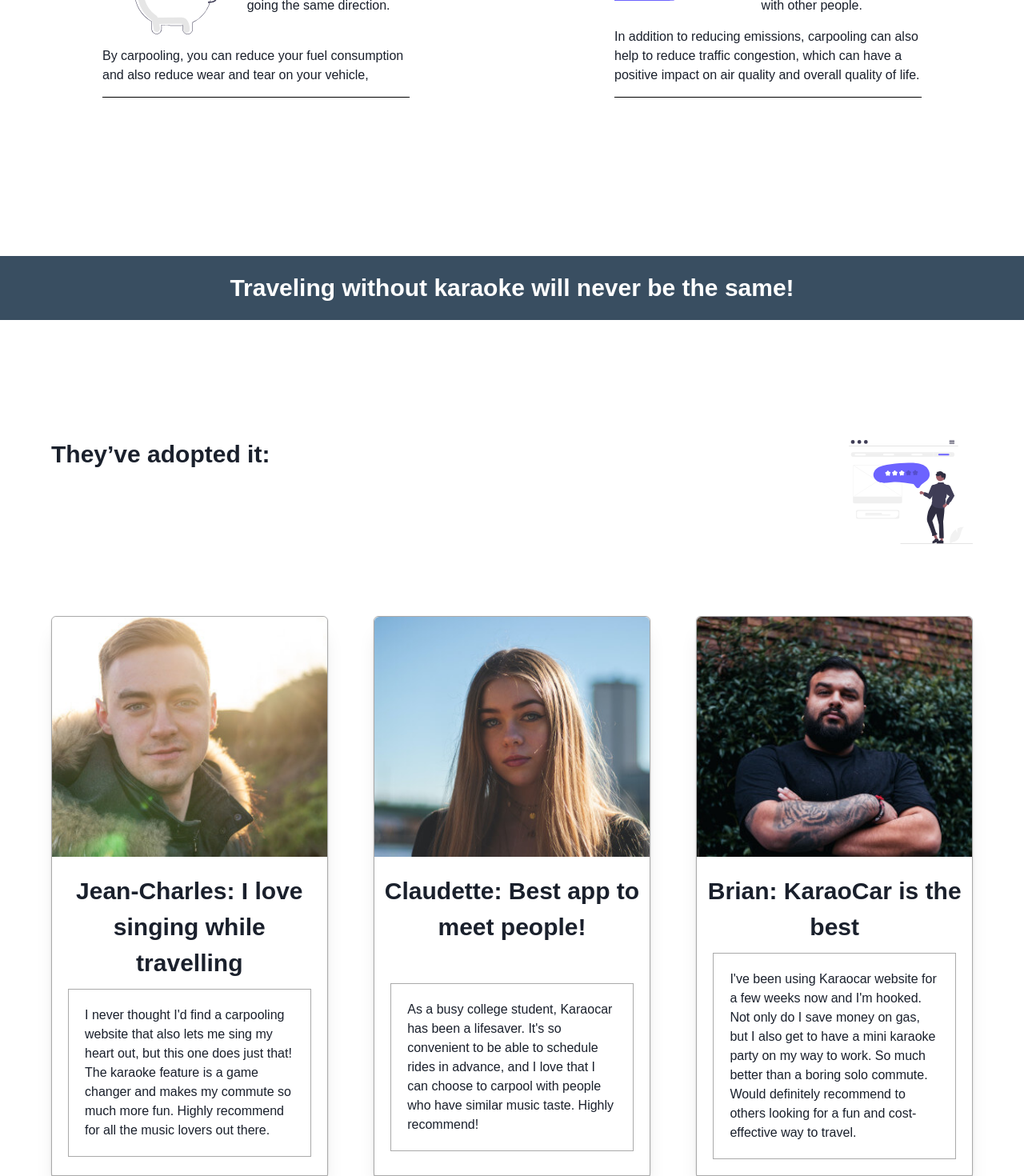
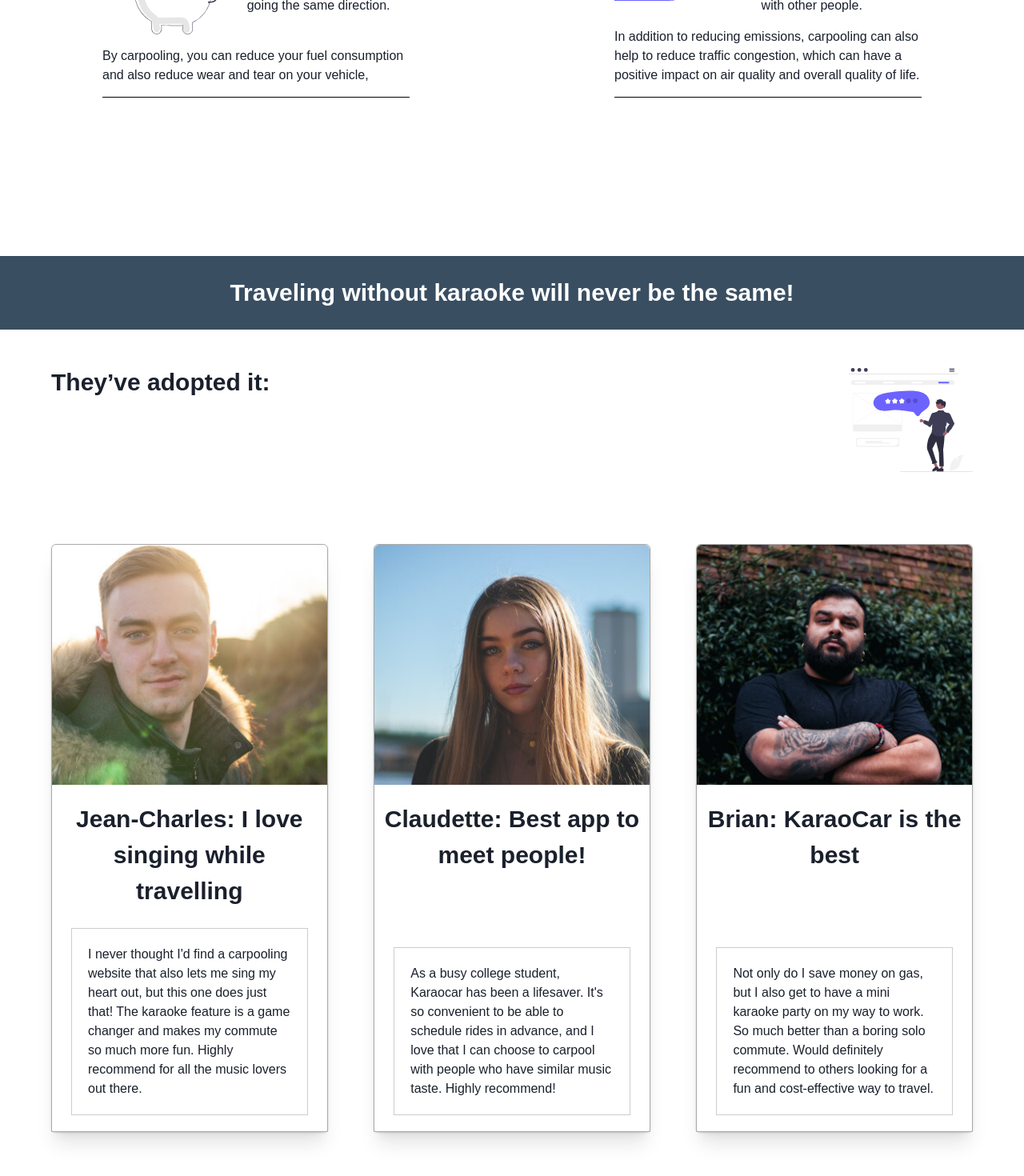
Before and after one commit to WildCodeSchool/2022-09-Orleans-CDA-Projet-KaraoCar, a React (Vite) app in the folder apps/frontend/web/: page / in a window 1280 px wide. Shown: the part 1093-2563 px from the top of the page at 80% size. Built offline with nearby package versions, Linux system fonts and the light colour scheme.

Commit message:
style: changed spacings

```diff
--- a/apps/frontend/web/src/pages/Home.tsx
+++ b/apps/frontend/web/src/pages/Home.tsx
@@ -89,24 +89,24 @@
           objectFit={'cover'}
         />
         <Flex
-          h={'calc(100% - 300px - 10px)'}
+          h={'calc(100% - 300px)'}
           paddingBlock={'20px'}
           flexDirection={'column'}
-          justifyContent={'space-between'}
         >
           <Heading
             size={'center'}
             textAlign={'center'}
             paddingInline={'10px'}
             fontSize={'3xl'}
+            flexGrow={'1'}
           >
             {headingText}
           </Heading>
-          <Box paddingInline={'20px'} marginBlockStart={'10px'}>
-            <Text border={'1px solid #AAAAAA'} padding={'20px'}>
+          <Flex marginInline={'24px'} marginBlockStart={'24px'} border={'1px solid #cccccc'} alignItems={'center'}>
+            <Text padding={'20px'}>
               {descText}
             </Text>
-          </Box>
+          </Flex>
         </Flex>
       </CardBody>
     </Card>
@@ -210,19 +210,17 @@
       </Flex>
       <Center
         w={'100%'}
-        h={'80px'}
         backgroundColor={'#394E61'}
         color={'#FFFFFF'}
       >
-        <Heading size="lg" as={'h1'}>
+        <Heading size="lg" as={'h1'} marginInline={'24px'} paddingBlock={'28px'}>
           {'Traveling without karaoke will never be the same!'}
         </Heading>
       </Center>
-      <Box w={'90%'} m={'auto'}>
+      <Box w={'90%'} m={'auto'} paddingBlock={'48px'}>
         <Flex
           justifyContent={'space-between'}
           w={'100%'}
-          paddingBlockStart={'150px'}
           paddingBlockEnd={'90px'}
           marginInline={'auto'}
         >
@@ -255,7 +253,7 @@
             imgSrc={'/images/feedback-brian.jpg'}
             headingText={'Brian: KaraoCar is the best'}
             descText={
-              'I\'ve been using Karaocar website for a few weeks now and I\'m hooked. Not only do I save money on gas, but I also get to have a mini karaoke party on my way to work. So much better than a boring solo commute. Would definitely recommend to others looking for a fun and cost-effective way to travel.'
+              'Not only do I save money on gas, but I also get to have a mini karaoke party on my way to work. So much better than a boring solo commute. Would definitely recommend to others looking for a fun and cost-effective way to travel.'
             }
           />
         </Flex>
```
